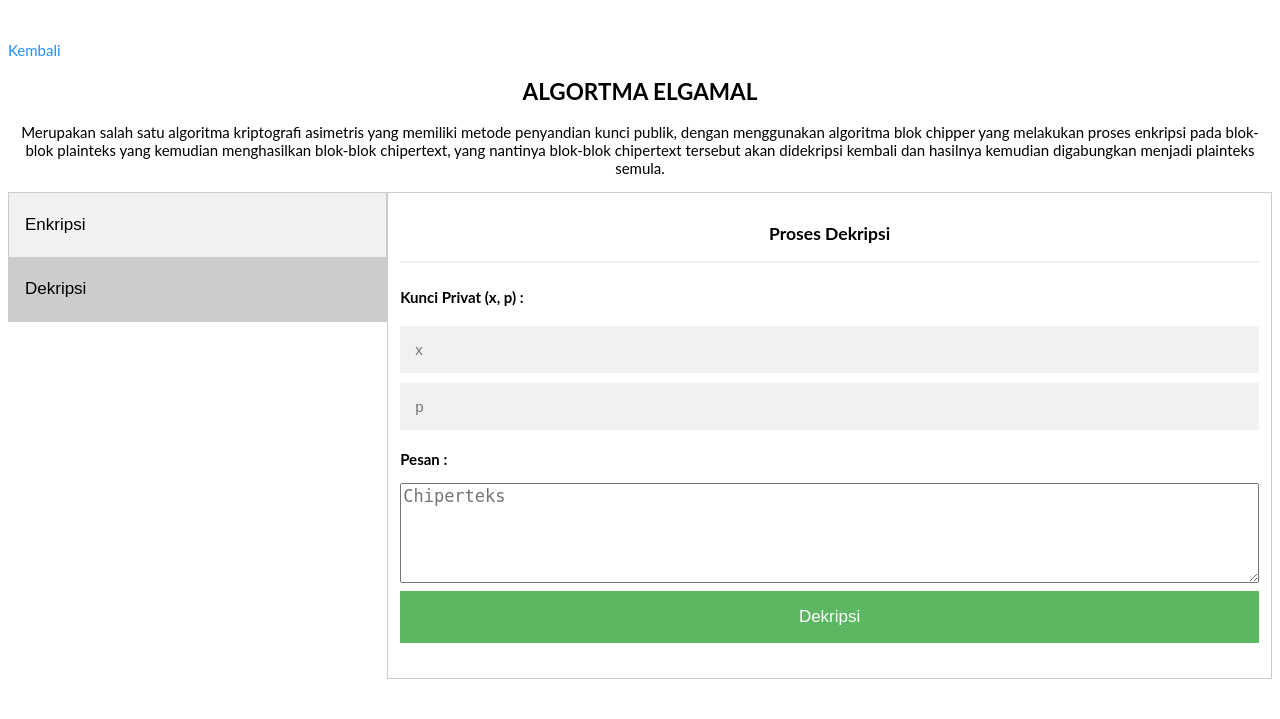
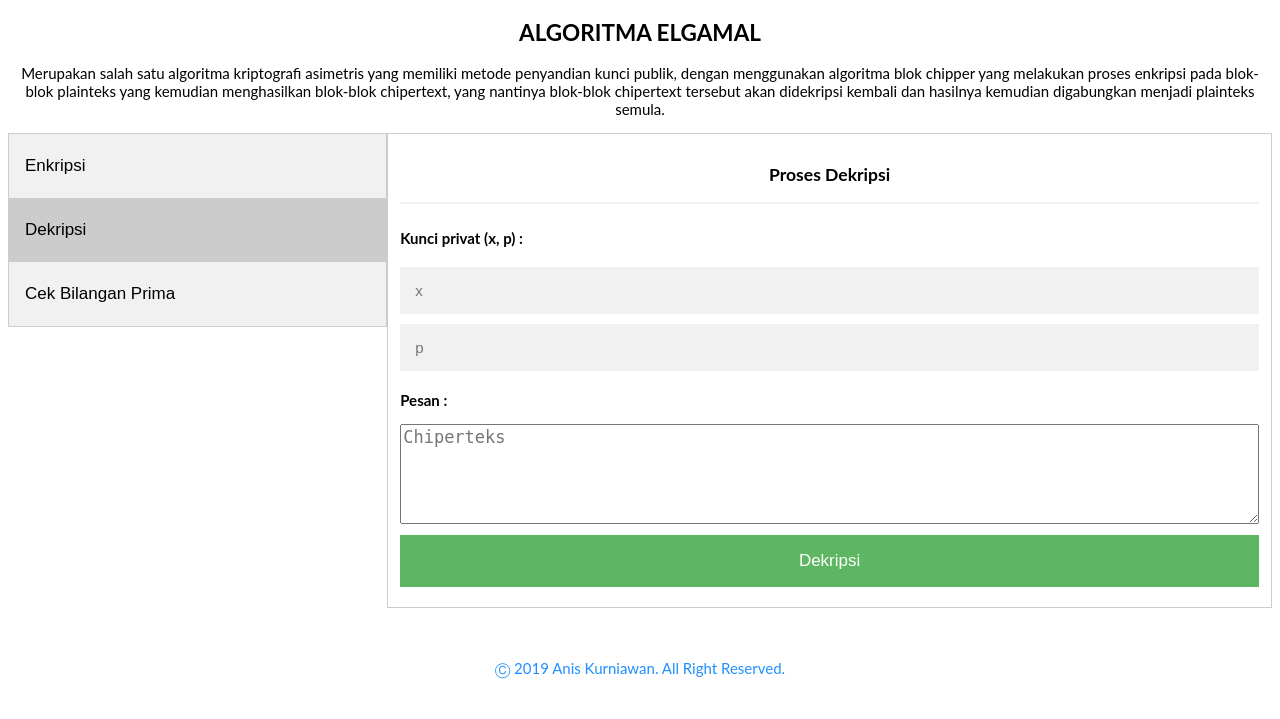
Before and after one commit to aniskurniawan/kriptografi-elgamal, a PHP site: page /kripto/elgamal_dekripsi.php in a window 1280 px wide. Shown: the top 719 px of the page. Run offline with PHP 8.4, Linux system fonts and the light colour scheme.

Commit message:
Update elgamal_dekripsi.php

```diff
--- a/kripto/elgamal_dekripsi.php
+++ b/kripto/elgamal_dekripsi.php
@@ -1,41 +1,52 @@
 <?php include "../fungsi/fungsi_elgamal.php";
 include("../assets/header.php");?>
-<a href="../index.php"><p align="left">Kembali</p></a>
-<h2 align="center">ALGORTMA ELGAMAL</h2>
+<h2 align="center">ALGORITMA ELGAMAL</h2>
 <p align="center">Merupakan salah satu algoritma kriptografi asimetris yang memiliki metode penyandian kunci publik, dengan menggunakan algoritma blok chipper yang melakukan proses enkripsi pada blok-blok plainteks yang kemudian menghasilkan blok-blok chipertext, yang nantinya blok-blok chipertext tersebut akan didekripsi kembali dan hasilnya kemudian digabungkan menjadi plainteks semula.</p>
 <div class="tab">
     <button class="tablinks" onclick="openCity(event, 'Enkripsi')">Enkripsi</button>
     <button class="tablinks" onclick="openCity(event, 'Dekripsi')" id="defaultOpen">Dekripsi</button>
+    <button class="tablinks" onclick="openCity(event, 'Prima')">Cek Bilangan Prima</button>
 </div>
 <div id="Enkripsi" class="tabcontent">
     <h3 align="center">Proses Enkripsi</h3><hr>
     <p><b>Pembangkitan kunci :</b></p>
     <form method="post" action="elgamal_enkripsi.php">
-    <input type="number" placeholder="p (Bilangan Prima > 255)" name="p" required>
-    <input type="number" placeholder="g (g < p)" name="g" required>
+    <input type="number" min="255" placeholder="p (bilangan prima > 255)" name="p" required>
     <p><b>Pesan :</b></p>
-    <textarea min-height="100px" max-height="100px" min-width="100%" max-width="100%" rows="4" cols="50" placeholder="Plainteks" name="teks" id="teks" required required></textarea>
+    <textarea rows="4" cols="50" placeholder="Plainteks" name="teks" id="teks" required required></textarea>
     <button type="submit" class="submit" name="enkripsi" id="enkripsi" value="enkripsi">Enkripsi</button>
     </form>
 </div>
 <div id="Dekripsi" class="tabcontent">
     <h3 align="center">Proses Dekripsi</h3><hr>
-    <p><b>Kunci Privat (x, p) :</b></p>
+    <p><b>Kunci privat (x, p) :</b></p>
     <form method="post" action="elgamal_dekripsi.php">
     <input type="number" placeholder="x" name="x" required>
     <input type="number" placeholder="p" name="p" required>
     <p><b>Pesan :</b></p>
-    <textarea min-height="100px" max-height="100px" min-width="100%" max-width="100%" rows="4" cols="50" placeholder="Chiperteks" name="teks" id="teks" required></textarea>
+    <textarea rows="4" cols="50" placeholder="Chiperteks" name="teks" id="teks" required></textarea>
     <button type="submit" class="submit" name="dekripsi" id="dekripsi" value="dekripsi">Dekripsi</button>
     </form>
 
     <?php
     if (isset($_POST['dekripsi'])){
-        echo '<p style="color:red;">'.$duration.' detik</p>
-        Kunci Privat (x, p) = (<b>'.$x.'</b>, <b>'.$p.'</b>)
-        <br/><br/>
-        <p><b>Hasil dekripsi pesan <span style="color:blue;">'.$teks.'</span> :</b></p> <textarea min-height="100px" max-height="100px" min-width="100%" max-width="100%" rows="4" cols="50" placeholder="Chiperteks" name="teks" id="teks" disabled>'.$hasildekripsi.' </textarea>';
+        echo '
+            <hr><h3 align="center">Hasil Dekripsi</h3><hr>
+            <p><b>Pesan chiperteks :</b></p>
+            <textarea rows="4" cols="50" placeholder="Chiperteks" name="teks" id="teks" disabled>'.$teks.' </textarea>
+            <p><b>Kunci yang digunakan :</b></p>
+            <P>Kunci privat (x, p) = (<span style="color:blue;">'.$x.'</span>, <span style="color:blue;">'.$p.'</span>)</p>
+            </p><br/><b>Hasil dekripsi pesan :</b></p> <textarea rows="4" cols="50" placeholder="Chiperteks" name="teks" id="teks" disabled>'.$hasildekripsi.' </textarea>
+            <p style="color:red;">'.$duration.' detik</p>';
     }
     ?>
 </div>
+<div id="Prima" class="tabcontent">
+    <h3 align="center">Proses Pengecekan Bilangan Prima</h3><hr>
+    <p><b>Angka yang dicek :</b></p>
+    <form method="post" action="elgamal_cek_bilangan_prima.php">
+    <input type="number" placeholder="Angka yang dianggap bilangan prima" name="n" required>
+    <button type="submit" class="submit" name="prima" id="prima" value="prima">Cek Angka</button>
+    </form>
+</div>
 <?php include("../assets/footer.php");?>
```
